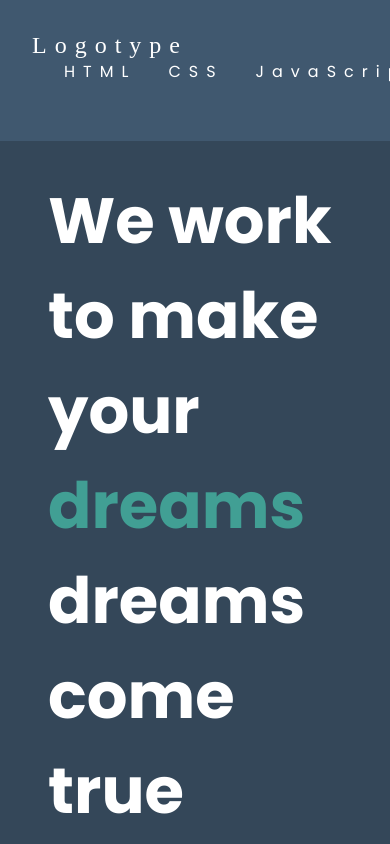
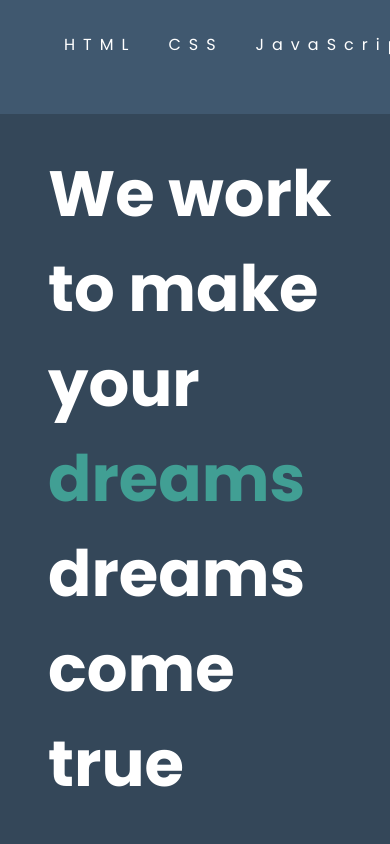
Before and after one commit to dimolinadicrespo/portfoling, a React (Create React App) app: page / in a window 390 px wide. Shown: the top 844 px of the page. Built offline with nearby package versions, Linux system fonts and the light colour scheme; a web font is replaced by a local one.

Commit message:
Firts aproach responsive logo

```diff
--- a/src/styled/GlobalStyle.js
+++ b/src/styled/GlobalStyle.js
@@ -51,6 +51,12 @@ const GlobalStyle = createGlobalStyle`
     a:visited{
         color: white;
     }
+
+    @media only screen and (max-width: 830px) {
+        nav > h1:nth-child(1) {
+            display: none;
+        }
+    }
 `;
 
 
```
